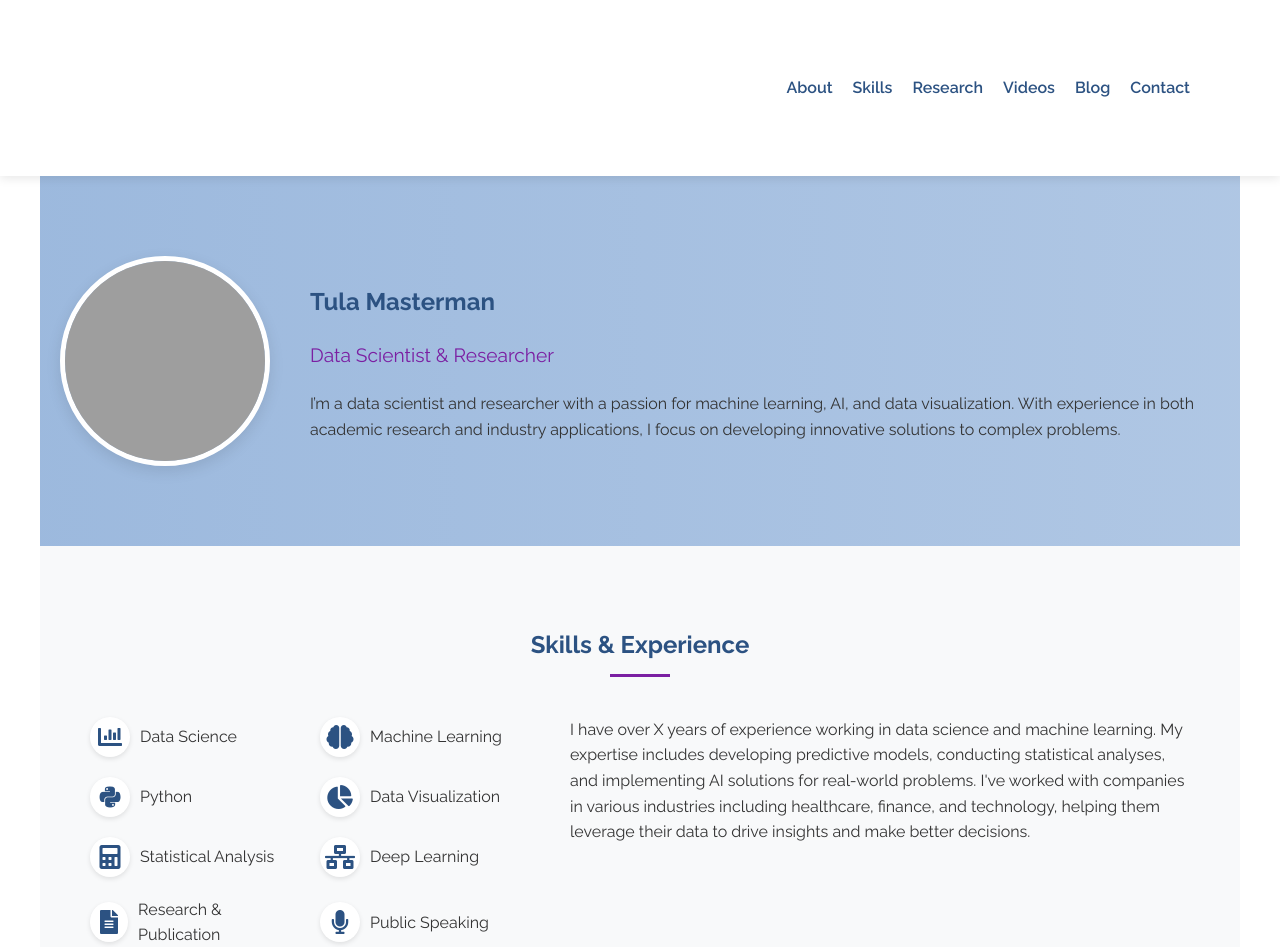
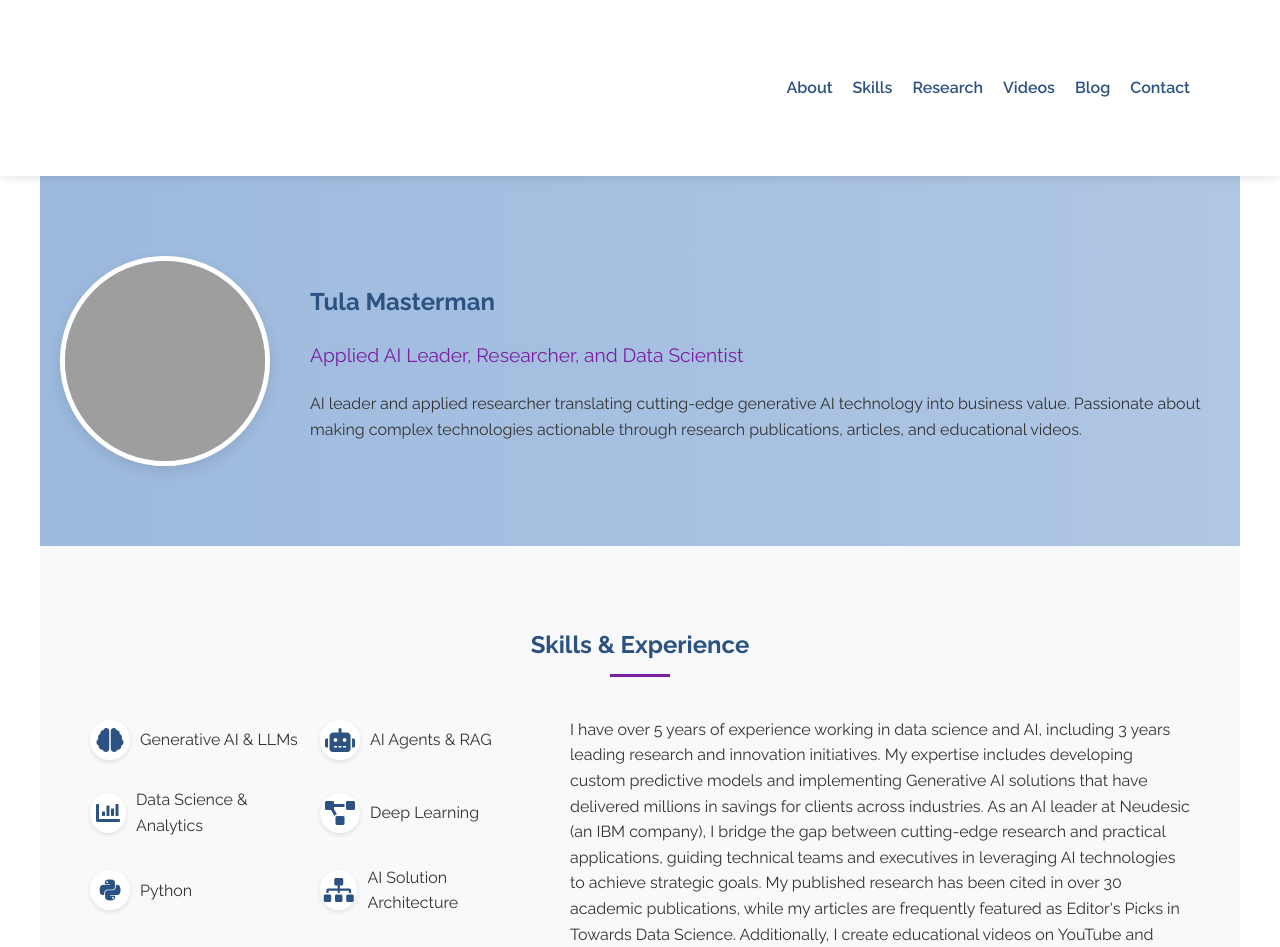
Before and after one commit to tmasterman/tmasterman.github.io, a Jekyll site: the page built from index.markdown, in a window 1280 px wide and 1400 px high. Shown: the top 947 px of the window. Built offline with Jekyll 4.4.1, drawn with Linux system fonts in a browser that asks for light colours; some of the changed text lies outside the part shown; grey boxes are pictures that could not be loaded.

Commit message:
updates with pictures and real text for intro sections

```diff
--- a/_config.yml
+++ b/_config.yml
@@ -17,13 +17,13 @@ plugins:
   - jekyll-seo-tag
 
 # Custom Settings
-subtitle: Data Scientist & Researcher
+subtitle: Applied AI Leader, Researcher, and Data Scientist
 experience_description: >-
-  I have over X years of experience working in data science and machine learning.
-  My expertise includes developing predictive models, conducting statistical analyses,
-  and implementing AI solutions for real-world problems. I've worked with companies
-  in various industries including healthcare, finance, and technology, helping them
-  leverage their data to drive insights and make better decisions.
+  I have over 5 years of experience working in data science and AI, including 3 years leading research and innovation initiatives. My expertise includes developing custom predictive models and implementing Generative AI solutions that have delivered millions in savings for clients across industries.
+
+  As an AI leader at Neudesic (an IBM company), I bridge the gap between cutting-edge research and practical applications, guiding technical teams and executives in leveraging AI technologies to achieve strategic goals. My published research has been cited in over 30 academic publications, while my articles are frequently featured as Editor's Picks in Towards Data Science. Additionally, I create educational videos on YouTube and LinkedIn that explain AI concepts and trends in under 10 minutes, with my combined content reaching an audience of 10,000+ industry professionals.
+
+  What sets me apart is my ability to translate complex AI concepts into tangible business value, combining technical expertise with leadership skills and a passion for sharing knowledge that helps organizations navigate the rapidly evolving AI landscape.
 
 contact_description: >-
   I'm always interested in new opportunities, collaborations, or just connecting with
--- a/_data/skills.yml
+++ b/_data/skills.yml
@@ -1,23 +1,29 @@
-- name: Data Science
+- name: Generative AI & LLMs
+  icon: fas fa-brain
+
+- name: AI Agents & RAG
+  icon: fas fa-robot
+
+- name: Data Science & Analytics
   icon: fas fa-chart-bar
 
-- name: Machine Learning
-  icon: fas fa-brain
+- name: Deep Learning
+  icon: fas fa-project-diagram
 
 - name: Python
   icon: fab fa-python
 
-- name: Data Visualization
-  icon: fas fa-chart-pie
+- name: AI Solution Architecture
+  icon: fas fa-sitemap
 
-- name: Statistical Analysis
-  icon: fas fa-calculator
+- name: Executive Advisory
+  icon: fas fa-handshake
 
-- name: Deep Learning
-  icon: fas fa-network-wired
+- name: Research & Technical Writing
+  icon: fas fa-file-alt
 
-- name: Research & Publication
-  icon: fas fa-file-alt
+- name: Innovation Leadership
+  icon: fas fa-lightbulb
 
 - name: Public Speaking
   icon: fas fa-microphone
--- a/index.markdown
+++ b/index.markdown
@@ -1,7 +1,7 @@
 ---
 layout: portfolio
 title: Tula Masterman
-subtitle: Data Scientist & Researcher
+subtitle: AI Solutions Leader & Applied Data Scientist
 ---
 
-I'm a data scientist and researcher with a passion for machine learning, AI, and data visualization. With experience in both academic research and industry applications, I focus on developing innovative solutions to complex problems.
+AI leader and applied researcher translating cutting-edge generative AI technology into business value. Passionate about making complex technologies actionable through research publications, articles, and educational videos.
```
Also changed, not shown: 1 other file.
